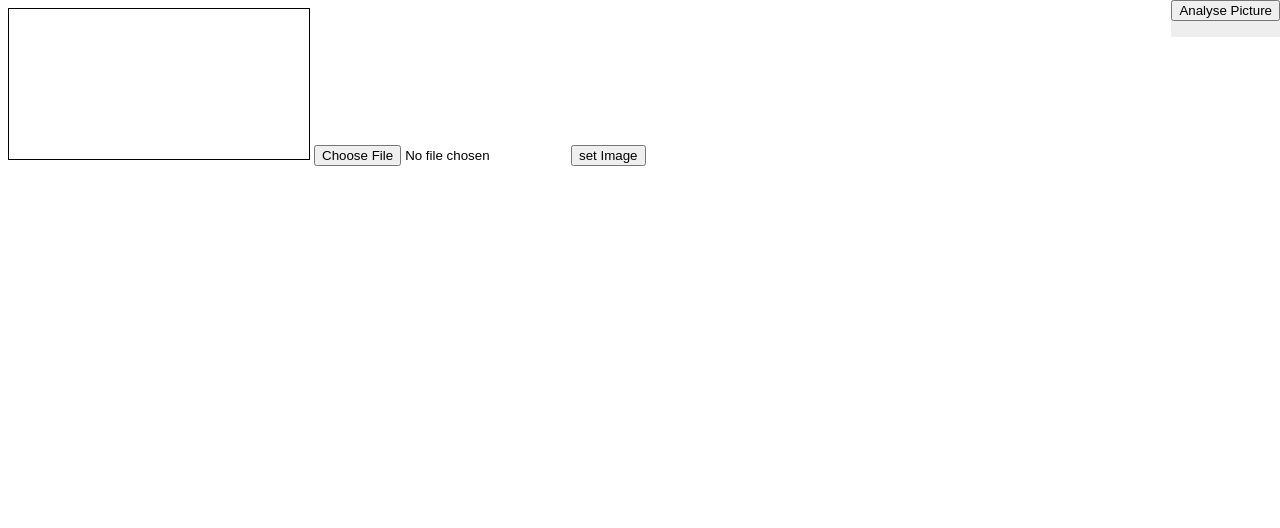
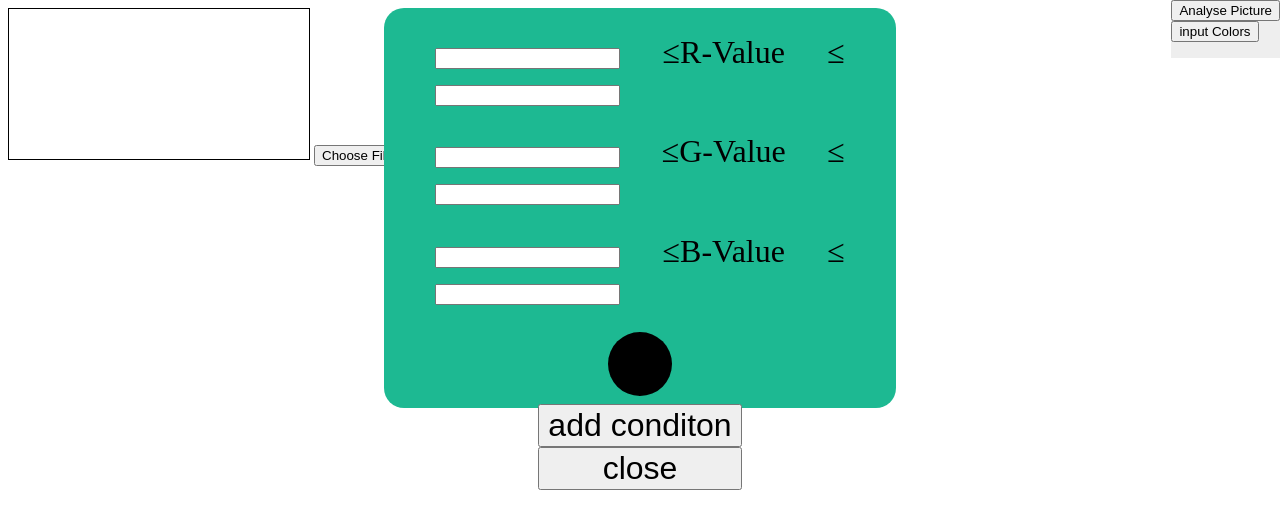
Before and after one commit to Sipsel/js-img, a plain HTML site: page index.html in a window 1280 px wide. Drawn offline with nearby package versions, Linux system fonts and the light colour scheme.

Commit message:
Add files via upload
-dynamic input
-jquery added

```diff
--- /dev/null
+++ b/css/index.css
@@ -0,0 +1,60 @@
+:root{
+    --condition-circle-size : 2rem;
+}
+#conditions{
+    display: grid;
+    position: fixed;; /*it can be fixed too*/
+    left:0; right:0;
+    margin:auto;
+    width: auto;
+    max-width: 40%;
+    height: 50%;
+    /* give it dimensions */
+    background-color: #1db992;
+    opacity: 100;
+    font-size: 2rem;
+
+    border-radius: 20px;
+    text-align: justify;
+}
+#conditions-footer{
+    display: grid;
+}
+#conditions-footer>button{
+    margin: auto;
+    width:40%;
+    font-size: 2rem;
+}
+.color-input{
+    margin-top: 5%;
+    width: 80%;
+    margin-left:auto;
+    margin-right: auto;
+}
+#cond-circle{
+    margin-top: 5%;
+    width: 80%;
+    margin-left:auto;
+    margin-right: auto;
+    display: grid;
+}
+#cond-circle-container{
+    margin-left:auto;
+    margin-right: auto;
+}
+.h-circle{
+    margin: 0 0 0 0;
+    height: calc(var(--condition-circle-size) * 2);
+    width: var(--condition-circle-size);
+    display: inline-block;
+}
+#circle-left{
+    background-color: rgb(0,0,0);
+    border-bottom-left-radius: calc(var(--condition-circle-size) * 2);
+    border-top-left-radius:calc(var(--condition-circle-size) * 2)
+}
+#circle-right{
+    background-color: red;
+    border-bottom-right-radius:  calc(var(--condition-circle-size) * 2);
+    border-top-right-radius: calc(var(--condition-circle-size) * 2);
+}
--- a/index.html
+++ b/index.html
@@ -7,12 +7,49 @@
     <title>Image Processor</title>
 
     <script src="https://ajax.googleapis.com/ajax/libs/jquery/3.4.1/jquery.min.js"></script>
-
+    <link rel="stylesheet" type="text/css" href="css/index.css">
+    <link rel="stylesheet" href="//code.jquery.com/ui/1.12.1/themes/base/jquery-ui.css">
+    <link rel="stylesheet" href="/resources/demos/style.css">
+    <script src="https://code.jquery.com/jquery-1.12.4.js"></script>
+    <script src="https://code.jquery.com/ui/1.12.1/jquery-ui.js"></script>
 
 </head>
 <body>
+    <div id="conditions">
+        <div id="conditions-header">
+        </div>
+        <div id="conditions-body">
+            <div class="color-input">
+                <input id="r1" type="text" onchange="update_cond_circle(this)">
+                &le;R-Value &le;
+                <input id="r2" type="text" onchange="update_cond_circle(this)">
+            </div>
+            <div class="color-input">
+                <input id="g1" type="text" onchange="update_cond_circle(this)">
+                &le;G-Value &le;
+                <input id="g2" type="text" onchange="update_cond_circle(this)">
+            </div>
+            <div class="color-input">
+                <input id="b1" type="text" onchange="update_cond_circle(this)">
+                &le;B-Value &le;
+                <input id="b2" type="text" onchange="update_cond_circle(this)">
+            </div>
+            <div id="cond-circle">
+                <div id="cond-circle-container">
+                    <div class="h-circle" id="circle-left"></div><div class="h-circle" id="circle-right"></div>
+                </div>
 
-
+                </div>
+            </div>
+        <div id="conditions-footer">
+            <button onclick="save_cond()">
+                add conditon
+            </button>
+            <button onclick="hide_cond()">
+                close
+            </button>
+        </div>
+    </div>
     <canvas id="mycanvas" style="border:1px solid #000000; margin:auto;display: inline;"></canvas>
 
     <input type="file" id="files" name="pic-file"  onchange="previewimage(this)"/>
@@ -28,7 +65,9 @@
     ">
     <button onclick="main()">Analyse Picture</button>
     <div id="status" </div></div>
-
+        <button id="cond-input" onclick="show_cond()">
+            input Colors
+        </button>
         <div id="analysedata">
             <p id="xvalue">
             </p>
@@ -44,6 +83,8 @@
     <p>
         <img id="preview">
     </p>
+
+
     <script src="js/classes.js">
     </script>
     <script src="js/functions.js">
--- a/js/classes.js
+++ b/js/classes.js
@@ -67,3 +67,66 @@ class Figure {
         return[x,y]
     }
 }
+class Colorpicker{
+    constructor(){
+        this.color_conds = []
+    }
+    addcond(cond){
+        this.color_conds.push(cond)
+    }
+    color_in_range(r,g,b){
+        for(var i=0;i<this.color_conds.length;i++){
+            var r_cond = this.color_conds[i][0]
+            var g_cond = this.color_conds[i][1]
+            var b_cond = this.color_conds[i][2]
+            //console.log(r_cond,g_cond,b_cond)
+            //console.log(r,g,b)
+            if
+            (
+                (
+                    r_cond[0] <= r
+                    &&
+                    r<=r_cond[1]
+                )
+                &&
+                (
+                    g_cond[0] <= g
+                    &&
+                    g<=g_cond[1]
+                )
+                &&
+                (
+                    b_cond[0] <= b
+                    &&
+                    b<=b_cond[1]
+                )
+            )
+                {
+                    return true
+                }
+        }
+        return false
+    }
+}
+class Color_cond{
+    constructor(){
+        this.r_cond = [0,0]
+        this.g_cond = [0,0]
+        this.b_cond = [0,0]
+    }
+    red(r1,r2){
+        this.r_cond = [r1,r2]
+        return true
+    }
+    green(g1,g2){
+        this.g_cond = [g1,g2]
+        return true
+    }
+    blue(b1,b2){
+        this.b_cond = [b1,b2]
+        return true
+    }
+    get cond(){
+        return [this.r_cond,this.g_cond,this.g_cond]
+    }
+}
--- a/js/core.js
+++ b/js/core.js
@@ -1,2 +1,4 @@
 var canvas= document.getElementById("mycanvas");
 var context = canvas.getContext("2d");
+var color_picker_changed=false
+initcircles()
--- a/js/functions.js
+++ b/js/functions.js
@@ -35,6 +35,41 @@ function setImage(){
     context.drawImage(image,0,0,image.width,image.height)
     document.getElementById("preview").style.display = "none"
 }
+    // condition input
+//jquery
+
+$('#conditions').draggable({
+    cursor:"crosshair"
+});
+function show_cond(){
+    if(document.getElementById("conditions").style.opacity == 0){
+        document.getElementById("conditions").style.opacity = 100
+    }else{
+        hide_cond()
+    }
+}
+function hide_cond(){
+    if(color_picker_changed){
+        if(save_cond()){
+            document.getElementById("conditions").style.opacity = 0
+        }else{
+            return false
+        }
+
+    }else{
+        document.getElementById("conditions").style.opacity = 0
+    }
+
+}
+function save_cond(){
+    if(window.confirm("save changes?")){
+        color_picker_changed = false
+        return true
+    }else{
+        return false
+    }
+
+}
 // graphical functions
 function drawliney(from,width,thickness){ // not used
         for(var i =0;i<thickness;i++){
@@ -61,6 +96,42 @@ function makecircle(x,y){
     context.strokeStyle = '#003300';
     context.stroke();
 }
+function initcircles(){
+    document.getElementById("circle-left").style.backgroundColor = "rgb(0,0,0)"
+    document.getElementById("circle-right").style.backgroundColor = "rgb(0,0,0)"
+}
+//conditions
+function update_cond_circle(e){
+    var color = e.id.substring(0,1)
+    var value = parseInt(e.value)
+    if(e.id.substring(1,2) == 1){
+        var side = "left"
+    }else{
+        var side = "right"
+    }
+    var circle = document.getElementById("circle-"+side)
+    var regex = /\(\d{0,3},\s\d{0,3},\s\d{0,3}\)/g // rgb string from css to
+    var str = circle.style.backgroundColor
+    console.log(str)
+    var result = str.match(regex)[0].split(" ")
+    for(var i = 0;i<result.length;i++){
+        result[i] = parseInt(result[i].replace(/\D+/g,""))
+    }
+    switch(color){
+        case("r"):
+            result[0] = value
+            break
+        case("g"):
+            result[1] = value
+            break
+        case("b"):
+            result[2] = value
+            break
+
+    }
+    console.log(`rgb(${result[0]},${result[1]},${result[2]})`)
+    document.getElementById("circle-"+side).style.backgroundColor =`rgb(${result[0]},${result[1]},${result[2]})`
+}
 
 //vendor function https://stackoverflow.com/questions/6735470/get-pixel-color-from-canvas-on-mouseover
 function findPos(obj) {
@@ -74,6 +145,3 @@ function findPos(obj) {
     }
     return undefined;
 }
-r-10<r<r+10
-g-10<g<g10
-b
```
Also changed, not shown: js/test.js (added, +40 -0 lines).
